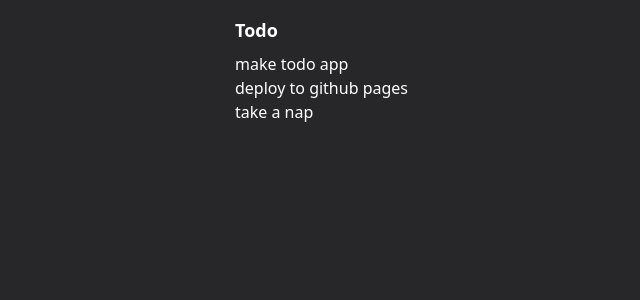
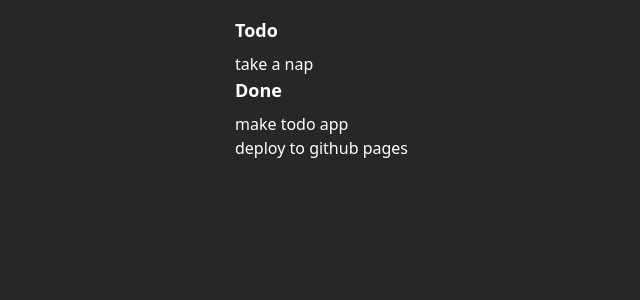
Before and after one commit to stoikal/todo-svelte, a Svelte app: page / in a window 1280 px wide. Shown: the top 300 px of the page, without its empty margins (197-837 px from the left). Built offline with nearby package versions, Linux system fonts and the light colour scheme.

Commit message:
add handle item toggle

```diff
--- a/src/App.svelte
+++ b/src/App.svelte
@@ -5,11 +5,26 @@ import TodoList from './lib/TodoList.svelte';
 
 let todos = []
 
-onMount(async () => {
+onMount(() => {
+  loadData()
+})
+
+async function loadData () {
   const data = await todosService.getAll()
   todos = data
-  console.log('===~todos~===', todos)
-})
+}
+
+async function handleItemToggle (event) {
+  const item = event.detail
+  console.log('===~item.id, item.is_done~===', item.id, item.is_done)
+  await todosService.setIsDone(item.id, !item.is_done)
+  loadData()
+}
+
+$: notDoneTodos = todos.filter(i => !i.is_done)
+$: doneTodos = todos.filter(i => i.is_done)
+
+
 </script>
 
 <main
@@ -20,8 +35,16 @@ onMount(async () => {
   relative="~"
 >
   <h2 font="bold" text="lg" m="b-2">Todo</h2>
+  {(console.log(notDoneTodos), '')}
+  <TodoList
+    items={notDoneTodos}
+    on:itemtoggle={handleItemToggle}
+  />
+
+  <h2 font="bold" text="lg" m="b-2">Done</h2>
 
   <TodoList
-    items={todos}
+    items={doneTodos}
+    on:itemtoggle={handleItemToggle}
   />
 </main>
--- /dev/null
+++ b/src/lib/TodoItem.svelte
@@ -0,0 +1,20 @@
+<script lang="ts">
+  import { createEventDispatcher } from 'svelte';
+
+  const dispatch = createEventDispatcher();
+
+  export let item;
+
+  function handleClick () {
+    dispatch('click', item)
+  }
+</script>
+
+<li>
+  <button
+    class="bg-transparent"
+    on:click={handleClick}
+  >
+    {item.title}
+  </button>
+</li>
--- a/src/lib/TodoList.svelte
+++ b/src/lib/TodoList.svelte
@@ -1,11 +1,23 @@
 <script lang="ts">
+  import { createEventDispatcher } from 'svelte';
+  import TodoItem from './TodoItem.svelte'
+
+  const dispatch = createEventDispatcher();
+
   export let items;
+
+  function handleItemClick (event) {
+    dispatch('itemtoggle', event.detail)
+  }
 </script>
 
 <ul>
   {#each items as item (item.id)}
 	  <li>
-      {item.title}
+      <TodoItem
+        item={item}
+        on:click={handleItemClick}
+      />
     </li>
   {/each}
 </ul>
```
